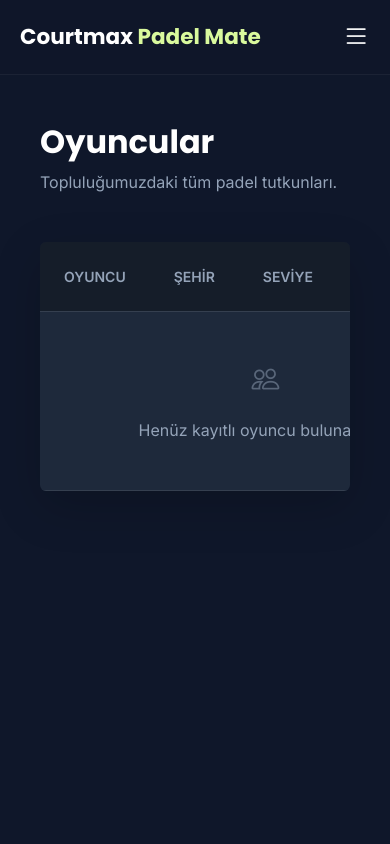
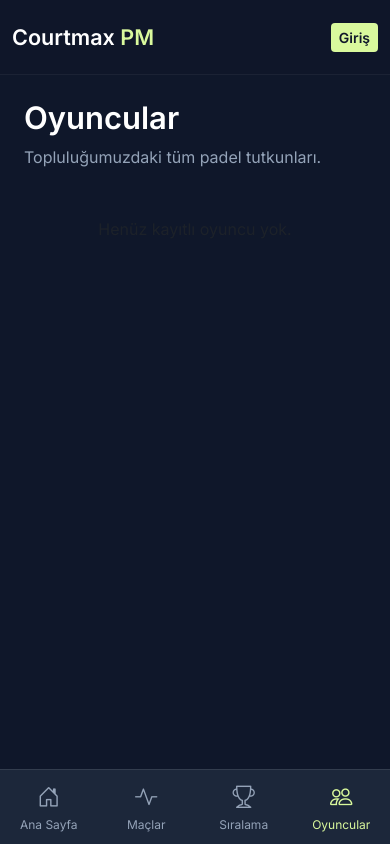
Before and after one commit to yamanalparslan/a, a Django app: page /players/ in a window 390 px wide. Run offline with Django 5.2, Linux system fonts and the light colour scheme; data that the repository does not hold is empty.

Commit message:
Mobil uyumluluk ve Premium Dark tema eklendi

```diff
--- a/players/templates/players/base.html
+++ b/players/templates/players/base.html
@@ -3,7 +3,6 @@
 <head>
     <meta charset="UTF-8">
     <meta name="viewport" content="width=device-width, initial-scale=1.0, maximum-scale=1.0, user-scalable=no">
-
     <title>Courtmax Padel Mate</title>
 
     <link href="https://cdn.jsdelivr.net/npm/bootstrap@5.3.0/dist/css/bootstrap.min.css" rel="stylesheet">
@@ -15,9 +14,7 @@
             --bg-dark: #0f172a;
             --card-dark: #1e293b;
             --lime: #d9f99d;
-            --lime-hover: #bef264;
             --text-white: #ffffff;
-            --text-silver: #e2e8f0;
             --text-dim: #94a3b8;
         }
 
@@ -25,159 +22,141 @@
             background-color: var(--bg-dark);
             color: var(--text-white);
             font-family: 'Inter', sans-serif;
-            overflow-x: hidden; /* Mobilde sağa kaymayı engeller */
+            padding-bottom: 80px; /* Alt menü için boşluk */
         }
 
-        /* MOBİL CİHAZLAR İÇİN ÖZEL AYARLAR */
-        @media (max-width: 991px) {
-            /* Konteyner kenar boşluklarını mobilde daralt */
-            .container { padding-left: 20px; padding-right: 20px; }
-
-            /* Mobilde menü açıldığında arka planı koyulaştır */
-            .navbar-collapse {
-                background-color: rgba(30, 41, 59, 0.95);
-                padding: 15px;
-                border-radius: 10px;
-                margin-top: 10px;
-                border: 1px solid rgba(255,255,255,0.1);
-            }
-
-            /* Linkleri mobilde alt alta daha rahat diz */
-            .nav-item { margin-bottom: 10px; }
-
-            /* iPhone'da inputa tıklayınca ekranın zoom yapmasını engelle */
-            input, select, textarea { font-size: 16px !important; }
-
-            /* Başlıkları mobilde biraz küçült */
-            h1.display-4, h1.display-5 { font-size: 2rem; }
-        }
-
-        ::selection { background-color: var(--lime); color: var(--bg-dark); }
-
-        h1, h2, h3, h4, h5, h6, .navbar-brand {
-            font-family: 'Poppins', sans-serif;
-            color: var(--text-white);
-        }
-
-        .text-muted { color: var(--text-dim) !important; }
-        .lead { color: var(--text-silver) !important; }
-        p, li, span, div { color: var(--text-silver); }
-
-        .card {
-            background-color: var(--card-dark);
-            border: 1px solid rgba(255,255,255,0.1);
-            box-shadow: 0 4px 6px -1px rgba(0, 0, 0, 0.3);
-        }
-
-        .navbar {
+        /* MASAÜSTÜ NAVBAR */
+        .navbar-top {
             background-color: rgba(15, 23, 42, 0.95) !important;
             border-bottom: 1px solid rgba(255,255,255,0.05);
         }
-        .nav-link { color: var(--text-silver) !important; font-weight: 500; transition: 0.3s; }
-        .nav-link:hover, .nav-link.active { color: var(--lime) !important; }
 
-        /* Tabloların mobilde taşmasını önleyen stil */
-        .table-responsive { overflow-x: auto; -webkit-overflow-scrolling: touch; }
-        .table { --bs-table-color: var(--text-silver); --bs-table-border-color: rgba(255,255,255,0.1); white-space: nowrap; }
-        .table-hover tbody tr:hover { color: var(--lime); background-color: rgba(255,255,255,0.05); }
+        /* MOBİL ALT MENÜ (APP BAR) */
+        .bottom-nav {
+            background-color: rgba(30, 41, 59, 0.95);
+            backdrop-filter: blur(10px);
+            border-top: 1px solid rgba(255,255,255,0.1);
+            position: fixed;
+            bottom: 0;
+            width: 100%;
+            z-index: 1000;
+            padding-bottom: env(safe-area-inset-bottom); /* iPhone X+ uyumu */
+        }
 
-        .form-control, .form-select {
-            background-color: #020617;
-            border: 1px solid #475569;
-            color: var(--text-white) !important;
+        .bottom-nav-item {
+            color: var(--text-dim);
+            text-align: center;
+            font-size: 0.75rem;
+            padding: 10px 0;
+            text-decoration: none;
+            transition: 0.2s;
         }
-        .form-control:focus {
-            background-color: #020617;
-            border-color: var(--lime);
-            color: var(--text-white);
-            box-shadow: 0 0 0 2px rgba(217, 249, 157, 0.2);
+
+        .bottom-nav-item i {
+            font-size: 1.4rem;
+            display: block;
+            margin-bottom: 2px;
         }
-        .form-floating > label { color: var(--text-dim); }
 
-        .btn-primary {
-            background-color: var(--lime);
-            color: #0f172a;
-            border: none;
-            font-weight: 700;
+        .bottom-nav-item.active { color: var(--lime); }
+        .bottom-nav-item:hover { color: #ffffff; }
+
+        /* Genel Stiller */
+        a { text-decoration: none; }
+        .card { background-color: var(--card-dark); border: 1px solid rgba(255,255,255,0.1); }
+        .btn-primary { background-color: var(--lime); color: #0f172a; border: none; font-weight: 700; }
+
+        /* Masaüstü/Mobil Görünüm Kontrolü */
+        @media (min-width: 992px) {
+            .bottom-nav { display: none; } /* Masaüstünde alt menüyü gizle */
+            body { padding-bottom: 0; }
         }
-        .btn-primary:hover { background-color: var(--lime-hover); color: #0f172a; }
-
-        a { text-decoration: none; }
+        @media (max-width: 991px) {
+            .navbar-top .navbar-collapse { display: none !important; } /* Mobilde üst menü detaylarını gizle */
+            .navbar-top .navbar-toggler { display: none; }
+        }
     </style>
 </head>
 <body>
 
-    <nav class="navbar navbar-expand-lg sticky-top py-3">
-        <div class="container">
+    <nav class="navbar navbar-expand-lg navbar-top sticky-top py-3">
+        <div class="container d-flex justify-content-between align-items-center">
 
             <a class="navbar-brand fs-4 fw-bold" href="{% url 'home' %}">
-                <span style="color: #ffffff;">Courtmax</span> <span style="color: var(--lime);">Padel Mate</span>
+                <span style="color: #ffffff;">Courtmax</span> <span style="color: var(--lime);">PM</span>
             </a>
 
-            <button class="navbar-toggler border-0 p-0" type="button" data-bs-toggle="collapse" data-bs-target="#navbarNav">
-                <i class="bi bi-list text-white fs-1"></i>
-            </button>
+            <div class="d-none d-lg-flex align-items-center gap-4">
+                <a class="nav-link text-white" href="{% url 'home' %}">Ana Sayfa</a>
+                <a class="nav-link text-white" href="{% url 'player-list' %}">Oyuncular</a>
+                <a class="nav-link text-white" href="{% url 'match-list' %}">Maçlar</a>
+                <a class="nav-link text-warning" href="{% url 'leaderboard' %}">Sıralama</a>
 
-            <div class="collapse navbar-collapse" id="navbarNav">
-
-                <ul class="navbar-nav me-auto ms-lg-4 align-items-start align-items-lg-center">
-                    <li class="nav-item"><a class="nav-link" href="{% url 'home' %}">🏠 Ana Sayfa</a></li>
-                    <li class="nav-item"><a class="nav-link" href="{% url 'player-list' %}">👤 Oyuncular</a></li>
-                    <li class="nav-item"><a class="nav-link" href="{% url 'match-list' %}">🎾 Maçlar</a></li>
-                    <li class="nav-item"><a class="nav-link" href="{% url 'leaderboard' %}">🏆 Sıralama</a></li>
-
-                    <li class="nav-item">
-                        <a class="nav-link" href="https://www.courtmax.com.tr/padel" target="_blank">
-                            <i class="bi bi-bag-fill me-1"></i> Mağaza
-                        </a>
-                    </li>
-
-                    <li class="nav-item ms-lg-3 mt-2 mt-lg-0">
-                        <a class="nav-link btn btn-outline-secondary text-light border-0 position-relative px-3 text-start" href="{% url 'notifications' %}">
-                            <i class="bi bi-bell-fill me-1"></i> Bildirimler
-                        </a>
-                    </li>
-                </ul>
-
-                <div class="d-flex align-items-center gap-3 mt-3 mt-lg-0 pt-3 pt-lg-0 border-top border-lg-0 border-secondary border-opacity-25">
                 {% if user.is_authenticated %}
-                        <div class="dropdown w-100 w-lg-auto">
-                            <a class="text-white fw-bold dropdown-toggle d-flex align-items-center gap-2 text-decoration-none" href="#" role="button" data-bs-toggle="dropdown">
-                                <div class="rounded-circle bg-dark border border-secondary d-flex justify-content-center align-items-center" style="width: 32px; height: 32px;">
-                                    {{ user.username|first|upper }}
-                                </div>
+                    <div class="dropdown">
+                        <a class="text-white fw-bold dropdown-toggle text-decoration-none" href="#" role="button" data-bs-toggle="dropdown">
                             {{ user.username }}
                         </a>
-                            <ul class="dropdown-menu dropdown-menu-end dropdown-menu-dark border-0 shadow-lg w-100" style="background-color: var(--card-dark);">
-                                <li><a class="dropdown-item" href="{% url 'edit-profile' %}"><i class="bi bi-pencil me-2"></i> Profili Düzenle</a></li>
-                                {% if user.is_superuser %}
-                                    <li><a class="dropdown-item" href="/admin/"><i class="bi bi-gear me-2"></i> Yönetim</a></li>
-                                {% endif %}
-                                <li><hr class="dropdown-divider border-secondary"></li>
-                                <li>
-                                    <form action="{% url 'logout' %}" method="post">
-                                        {% csrf_token %}
-                                        <button type="submit" class="dropdown-item text-danger"><i class="bi bi-box-arrow-right me-2"></i> Çıkış Yap</button>
-                                    </form>
-                                </li>
+                        <ul class="dropdown-menu dropdown-menu-end dropdown-menu-dark shadow-lg" style="background-color: var(--card-dark);">
+                            <li><a class="dropdown-item" href="{% url 'edit-profile' %}">Profili Düzenle</a></li>
+                            <li><a class="dropdown-item text-danger" href="#" onclick="document.getElementById('logout-form').submit();">Çıkış Yap</a></li>
                         </ul>
                     </div>
                 {% else %}
-                        <div class="d-flex w-100 gap-2">
-                            <a href="{% url 'login' %}" class="btn btn-outline-light w-50">Giriş</a>
-                            <a href="{% url 'signup' %}" class="btn btn-primary w-50">Kayıt Ol</a>
-                        </div>
+                    <a href="{% url 'login' %}" class="btn btn-sm btn-outline-light">Giriş</a>
                 {% endif %}
             </div>
+
+            <div class="d-lg-none">
+                {% if user.is_authenticated %}
+                    <a href="{% url 'edit-profile' %}" class="text-white fs-4"><i class="bi bi-person-circle"></i></a>
+                {% else %}
+                    <a href="{% url 'login' %}" class="btn btn-sm btn-primary">Giriş</a>
+                {% endif %}
             </div>
         </div>
     </nav>
 
-    <div class="container py-5">
+    <div class="container py-4">
         {% block content %}
         {% endblock %}
     </div>
 
+    <div class="bottom-nav d-lg-none">
+        <div class="container h-100">
+            <div class="row h-100">
+                <div class="col-3">
+                    <a href="{% url 'home' %}" class="bottom-nav-item d-flex flex-column align-items-center justify-content-center h-100 {% if request.resolver_match.url_name == 'home' %}active{% endif %}">
+                        <i class="bi bi-house-door"></i>
+                        <span>Ana Sayfa</span>
+                    </a>
+                </div>
+                <div class="col-3">
+                    <a href="{% url 'match-list' %}" class="bottom-nav-item d-flex flex-column align-items-center justify-content-center h-100 {% if request.resolver_match.url_name == 'match-list' %}active{% endif %}">
+                        <i class="bi bi-activity"></i>
+                        <span>Maçlar</span>
+                    </a>
+                </div>
+                <div class="col-3">
+                    <a href="{% url 'leaderboard' %}" class="bottom-nav-item d-flex flex-column align-items-center justify-content-center h-100 {% if request.resolver_match.url_name == 'leaderboard' %}active{% endif %}">
+                        <i class="bi bi-trophy"></i>
+                        <span>Sıralama</span>
+                    </a>
+                </div>
+                <div class="col-3">
+                    <a href="{% url 'player-list' %}" class="bottom-nav-item d-flex flex-column align-items-center justify-content-center h-100 {% if request.resolver_match.url_name == 'player-list' %}active{% endif %}">
+                        <i class="bi bi-people"></i>
+                        <span>Oyuncular</span>
+                    </a>
+                </div>
+            </div>
+        </div>
+    </div>
+
+    <form id="logout-form" action="{% url 'logout' %}" method="post" style="display: none;">
+        {% csrf_token %}
+    </form>
+
     <script src="https://cdn.jsdelivr.net/npm/bootstrap@5.3.0/dist/js/bootstrap.bundle.min.js"></script>
 </body>
 </html>
--- a/players/templates/players/player_list.html
+++ b/players/templates/players/player_list.html
@@ -4,18 +4,16 @@
 
 <div class="container">
 
-    <div class="d-flex justify-content-between align-items-center mb-5">
+    <div class="d-flex justify-content-between align-items-center mb-4 mb-md-5">
         <div>
             <h1 class="fw-bold display-5" style="color: #ffffff !important;">Oyuncular</h1>
             <p class="mb-0" style="color: #94a3b8 !important;">Topluluğumuzdaki tüm padel tutkunları.</p>
         </div>
     </div>
 
-    <div class="card border-0 shadow-lg overflow-hidden" style="background-color: #1e293b !important; color: #ffffff !important;">
+    <div class="card border-0 shadow-lg overflow-hidden d-none d-md-block" style="background-color: #1e293b !important; color: #ffffff !important;">
         <div class="card-body p-0">
-
             <table class="table table-dark table-hover align-middle mb-0" style="--bs-table-bg: transparent;">
-
                 <thead style="background-color: rgba(0,0,0,0.3); border-bottom: 1px solid rgba(255,255,255,0.1);">
                     <tr>
                         <th class="p-4 text-uppercase small fw-bold" style="color: #94a3b8;">Oyuncu</th>
@@ -24,7 +22,6 @@
                         <th class="p-4 text-uppercase small fw-bold text-end" style="color: #94a3b8;">Puan (Rating)</th>
                     </tr>
                 </thead>
-
                 <tbody>
                     {% for player in players %}
                     <tr style="cursor: pointer; border-bottom: 1px solid rgba(255,255,255,0.05);"
@@ -75,6 +72,39 @@
             </table>
         </div>
     </div>
+
+    <div class="d-md-none">
+        {% for player in players %}
+        <a href="{% url 'player-detail' player.pk %}" class="text-decoration-none">
+            <div class="card mb-3 border-0 shadow-sm" style="background-color: #1e293b; border-radius: 15px;">
+                <div class="card-body p-3 d-flex align-items-center">
+
+                    <div class="rounded-circle d-flex justify-content-center align-items-center me-3 text-white fw-bold border border-secondary"
+                         style="width: 50px; height: 50px; font-size: 1.2rem; background-color: #0f172a;">
+                        {{ player.first_name|first|upper }}
+                    </div>
+
+                    <div class="flex-grow-1">
+                        <h6 class="mb-1 text-white fw-bold">{{ player.first_name }} {{ player.last_name }}</h6>
+                        <div class="d-flex align-items-center gap-2">
+                            <span class="badge bg-dark border border-secondary text-muted" style="font-weight: normal; font-size: 0.7rem;">{{ player.skill_level }}</span>
+                            <span class="text-muted small"><i class="bi bi-geo-alt"></i> {{ player.city }}</span>
+                        </div>
+                    </div>
+
+                    <div class="text-end">
+                        <div class="fw-bold fs-5 font-monospace" style="color: #d9f99d;">{{ player.rating }}</div>
+                        <small style="color: #64748b; font-size: 0.7rem;">PUAN</small>
+                    </div>
+
+                </div>
+            </div>
+        </a>
+        {% empty %}
+            <div class="text-center text-muted py-4">Henüz kayıtlı oyuncu yok.</div>
+        {% endfor %}
+    </div>
+
 </div>
 
 {% endblock %}
```
Also changed, not shown: players/templates/players/leaderboard.html (+50 -49 lines). Lines whose indentation alone changed are shown as unchanged.
